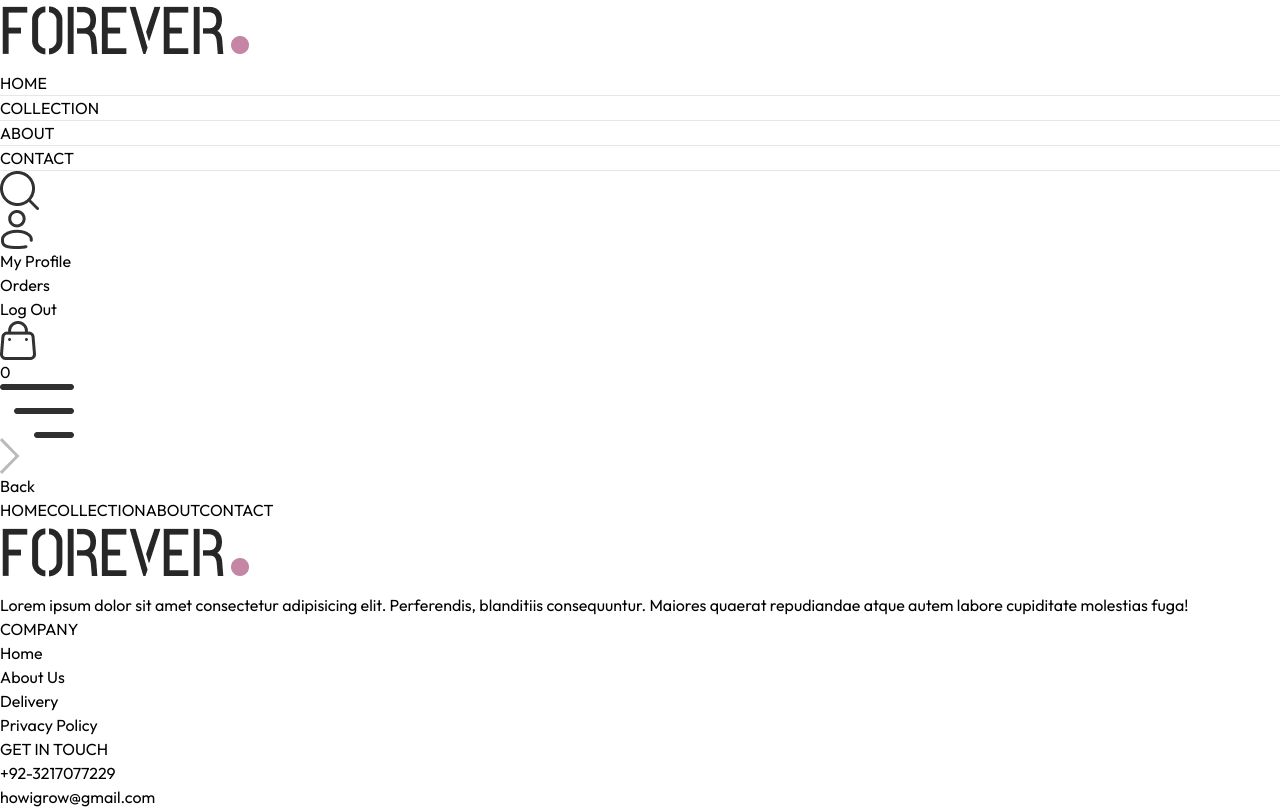
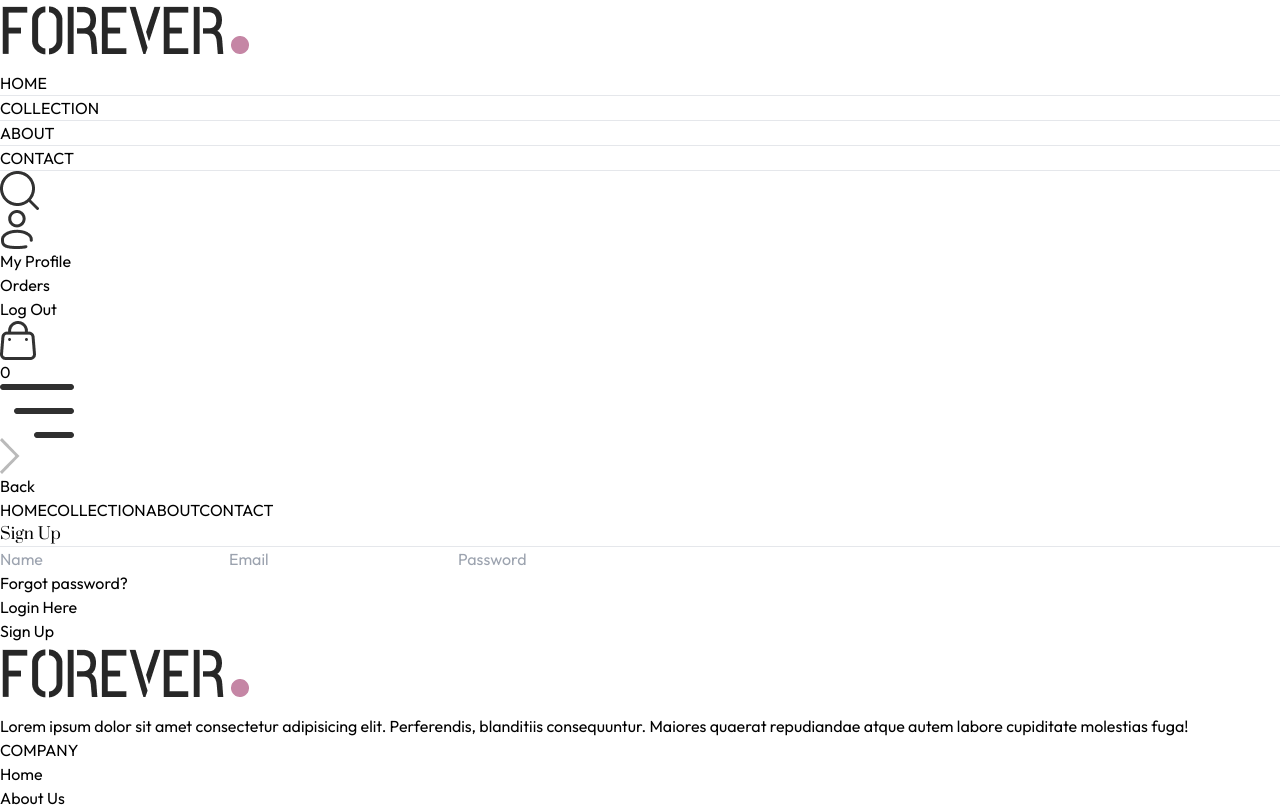
Before and after one commit to arslan1222/E-Commerce-App, a React (Vite) app in the folder frontend/: page /login in a window 1280 px wide. Shown: the top 809 px of the page. Built offline with nearby package versions, Linux system fonts and the light colour scheme; a web font is replaced by a local one.

Commit message:
Sign up and Login page build

```diff
--- a/frontend/src/Components/Navbar.jsx
+++ b/frontend/src/Components/Navbar.jsx
@@ -34,7 +34,7 @@
         <div className='flex items-center gap-6'>
             <img onClick={()=>setShowSearch(true)} className='w-5 cursor-pointer' src={assets.search_icon} alt="" />
             <div className='group relative'>
-                <img className='w-5 cursor-pointer' src={assets.profile_icon} alt="" />
+                <Link to='/login'><img className='w-5 cursor-pointer' src={assets.profile_icon} alt="" /></Link>
                 <div className='group-hover:block hidden absolute dropdown-menu right-0 pt-4'>
                     <div className='flex flex-col gap-2 w-36 py-3 px-5 bg-slate-100 text-gray-500 rounded'>
                         <p className='cursor-pointer hover:text-black'>My Profile</p>
--- a/frontend/src/Pages/Login.jsx
+++ b/frontend/src/Pages/Login.jsx
@@ -1,10 +1,35 @@
-import React from 'react'
+import React, { useState } from 'react'
 
 const Login = () => {
+
+  const [currState, setCurrState] = useState('Sign Up');
+
+  const onSubmitHandler = async (event) => {
+    event.preventDefault();
+
+  }
+
+
   return (
-    <div>
+    <form onSubmit={onSubmitHandler} className='flex flex-col items-center w-[90%] sm:max-w-96 m-auto at-14 gap-4 text-gray-800'>
+        <div className='inline-flex items-center gap-2 mb-2 mt-10'>
+          <p className='prata-regular text-3xl'>{currState}</p>
+          <hr className='border-non h-[1.5px] w-8 bg-gray-800' />
+        </div>
+        {currState === "Login" ? "" : <input type="text" className='w-full px-3 py-2 border border-gray-800'  placeholder='Name' required />}
+        <input type="email" className='w-full px-3 py-2 border border-gray-800'  placeholder='Email' required />
+        <input type="password" className='w-full px-3 py-2 border border-gray-800'  placeholder='Password' required />
+        <div className='w-full flex justify-between text-sm mt-[-8px]'>
+          <p className='cursor-pointer'>Forgot password?</p>
+          {
+            currState === "Login"
+            ? <p className='cursor-pointer' onClick={()=>setCurrState("Sign Up")}>Create account</p>
+            : <p className='cursor-pointer' onClick={()=>setCurrState("Login")}>Login Here</p>
+          }
+        </div>
+        <button className='bg-black text-white font-light px-8 py-2 mt-4'>{currState === "Login" ? "Sign In" : "Sign Up"}</button>
 
-    </div>
+    </form>
   )
 }
 
```
